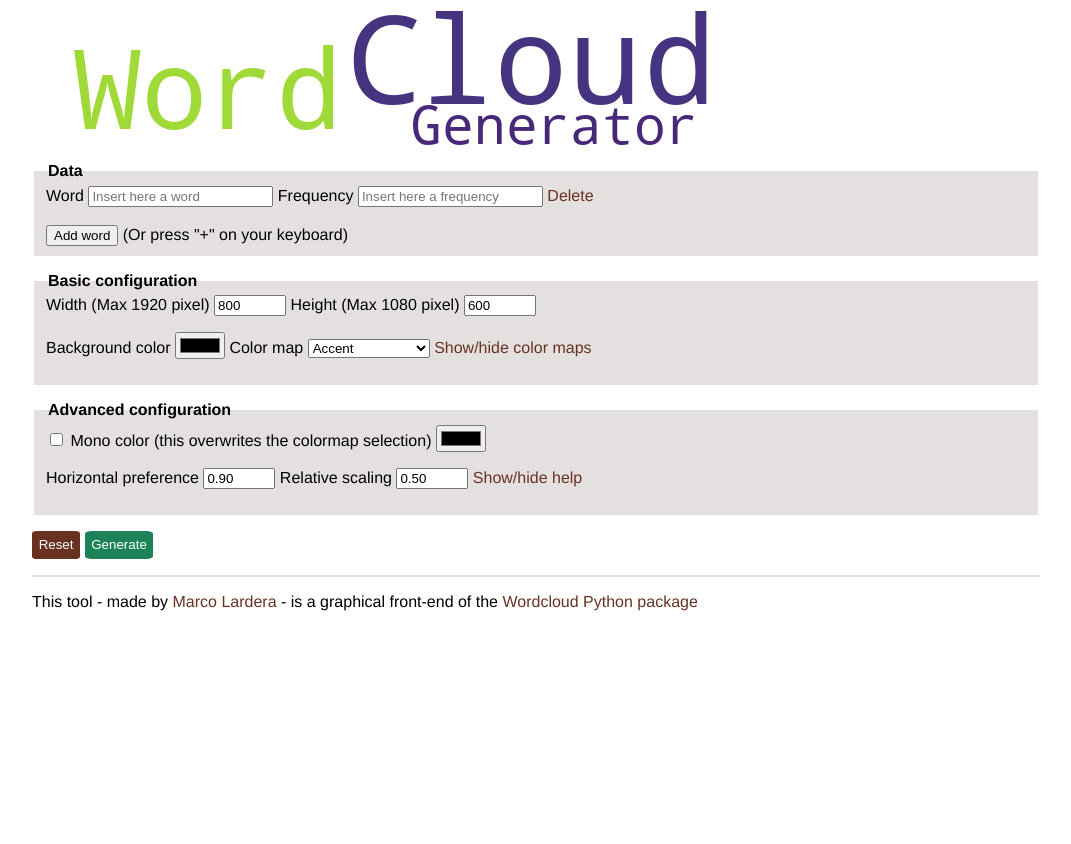
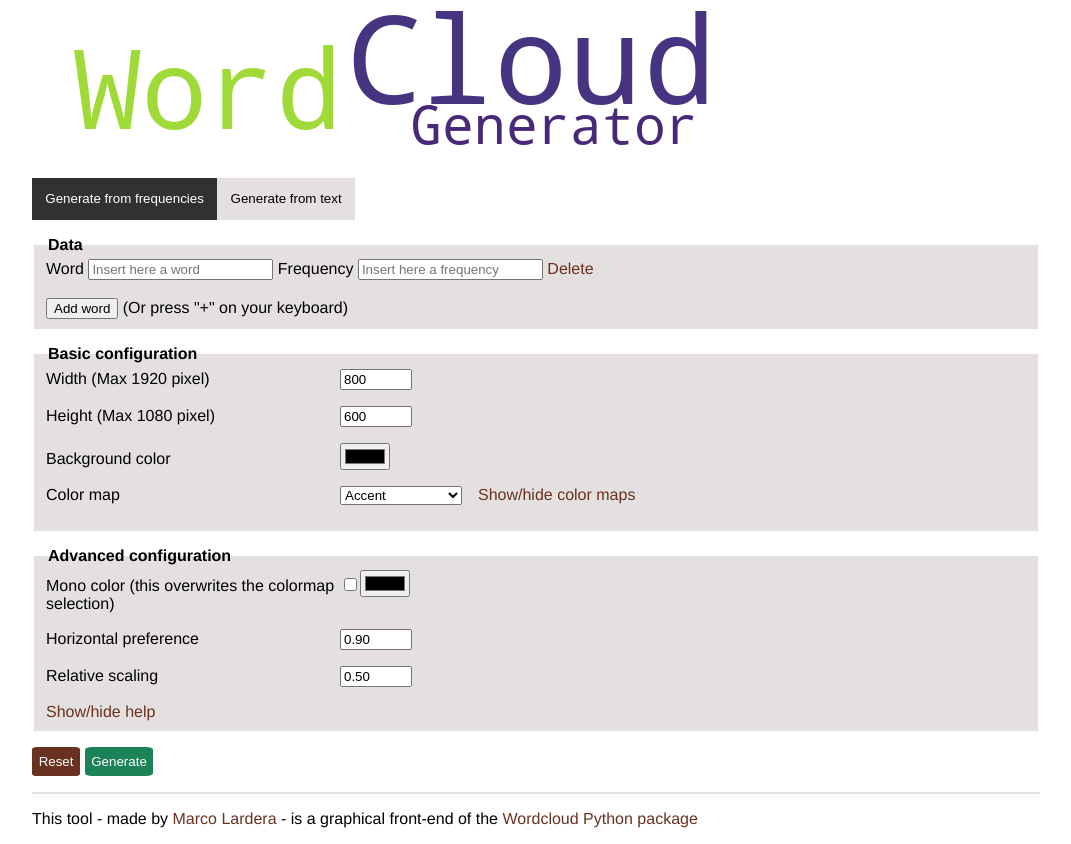
Before and after one commit to marcolardera/wordcloud, a Flask app: page / in a window 1280 px wide. Shown: the whole page, without its empty margins (104-1175 px from the left). Before the commit the page ends 611 px from the top, so only its background shows below. Run offline with Flask 2, Linux system fonts and the light colour scheme.

Commit message:
Added generate from text. Graphical improvements

```diff
--- a/main.py
+++ b/main.py
@@ -13,8 +13,8 @@ app=Flask (__name__)
 def main ():
     return render_template ("index.html", colormap_list=colormap_list, max_width=max_width, max_height=max_height)
 
-@app.route ("/generate", methods=["GET", "POST"])
-def generate ():
+@app.route ("/generate_from_frequencies", methods=["GET", "POST"])
+def generate_freq ():
     words=request.form.getlist ("word")
     freqs=request.form.getlist ("frequency")
     try:
@@ -29,7 +29,7 @@ def generate ():
     colormap=request.form ["colormap"]
     prefer_horizontal=float (request.form ["prefer_horizontal"])
     relative_scaling=float (request.form ["relative_scaling"])
-    monocolor_enabled=request.form.get ("monocolor-enabled")
+    monocolor_enabled=request.form.get ("monocolor_enabled")
     monocolor=request.form ["monocolor"]
 
     #Those checks are implemented for security reasons
@@ -63,5 +63,56 @@ def generate ():
 
     return render_template ("generate.html", img_b64=img_b64)
 
+@app.route ("/generate_from_text", methods=["GET", "POST"])
+def generate_text ():
+    input_text=request.form ["input_text"]
+    stopwords=request.form ["stopwords"]
+    stopwords=set (stopwords.splitlines())
+
+    width=int (request.form ["width"])
+    height=int (request.form ["height"])
+    max_words=int (request.form ["max_words"])
+    bgcolor=request.form ["bgcolor"]
+    colormap=request.form ["colormap"]
+    prefer_horizontal=float (request.form ["prefer_horizontal"])
+    relative_scaling=float (request.form ["relative_scaling"])
+    monocolor_enabled=request.form.get ("monocolor_enabled")
+    monocolor=request.form ["monocolor"]
+
+    #Those checks are implemented for security reasons
+    if width > max_width:
+        return f"Error: width > {max_width}"
+    if height > max_height:
+        return f"Error: height > {max_height}"
+
+    if monocolor_enabled == "on":
+        wc=WordCloud (
+        width=width,
+        height=height,
+        max_words=max_words,
+        colormap=colormap,
+        background_color=bgcolor,
+        prefer_horizontal=prefer_horizontal,
+        relative_scaling=relative_scaling,
+        color_func = lambda *args, **kwargs: monocolor,
+        stopwords=stopwords).generate_from_text (input_text)
+    else:
+        wc=WordCloud (
+        width=width,
+        height=height,
+        max_words=max_words,
+        colormap=colormap,
+        background_color=bgcolor,
+        prefer_horizontal=prefer_horizontal,
+        relative_scaling=relative_scaling,
+        stopwords=stopwords).generate_from_text (input_text)
+
+    wc_img=wc.to_image()
+    buff=BytesIO ()
+    wc_img.save (buff, format="PNG")
+    img_b64=base64.b64encode (buff.getvalue()).decode("utf-8")
+
+    return render_template ("generate.html", img_b64=img_b64)
+
 if __name__ == "__main__":
-    app.run ()
+    app.run (debug=True)
--- a/static/script.js
+++ b/static/script.js
@@ -10,8 +10,8 @@ function clone_row () {
   freq [freq.length -1].value="";
 }
 
-function show_colormaps () {
-  let div=document.getElementById ("colormaps");
+function show_accordion (id) {
+  let div=document.getElementById (id);
   if (div.style.display!="block") {
     div.style.display="block";
   }
@@ -20,14 +20,18 @@ function show_colormaps () {
   }
 }
 
-function show_help () {
-  let div=document.getElementById ("help");
-  if (div.style.display!="block") {
-    div.style.display="block";
-  }
-  else {
-    div.style.display="none";
-  }
+function activate_gen_freq () {
+  document.getElementById ("tab-gen-freq").className = "tab-active"
+  document.getElementById ("tab-gen-text").className = "tab-inactive"
+  document.getElementById ("btn-gen-freq").className = "tab-btn-active"
+  document.getElementById ("btn-gen-text").className = "tab-btn-inactive"
+}
+
+function activate_gen_text () {
+  document.getElementById ("tab-gen-freq").className = "tab-inactive"
+  document.getElementById ("tab-gen-text").className = "tab-active"
+  document.getElementById ("btn-gen-freq").className = "tab-btn-inactive"
+  document.getElementById ("btn-gen-text").className = "tab-btn-active"
 }
 
 document.addEventListener ("keydown", function (event) {
--- a/static/style.css
+++ b/static/style.css
@@ -2,6 +2,12 @@ body {
   padding-left: 10%;
   padding-right: 10%;
   font-family: Helvetica,sans-serif;
+}
+
+nav {
+  display: flex;
+  margin-top: 1em;
+  margin-bottom: 1em;
 }
 
 img {
@@ -12,6 +18,12 @@ fieldset {
   margin-bottom: 1em;
   background-color: #e4e0e0;
   border: 0;
+}
+
+textarea {
+  width: 100%;
+  height: 10em;
+  resize: none;
 }
 
 hr {
@@ -67,19 +79,47 @@ input[type=reset]:active {
   transform: translateY(4px);
 }
 
+.tab-inactive {
+  display: none;
+}
+
+.tab-btn-active {
+  background-color: #2f3230;
+  color: #ffffff;
+  padding: 1em;
+  border: 0;
+}
+
+.tab-btn-inactive {
+  background-color: #e4e0e0;
+  color: #000000;
+  padding: 1em;
+  border: 0;
+}
+
 .form-row {
   margin-bottom: 1em;
+  display:flex;
+  align-items: baseline;
+}
+
+.form-row label {
+  width: 30%;
 }
 
 .help-text {
   font-size: 0.9em;
 }
 
-#colormaps {
+.colormap-link {
+  margin-left: 1em;
+}
+
+#colormaps-1, #colormaps-2 {
   display: none;
 }
 
-#help {
+#help-1, #help-2 {
   display: none;
 }
 
--- a/templates/index.html
+++ b/templates/index.html
@@ -6,8 +6,10 @@
 
   <title>Wordcloud Generator</title>
   <meta charset="utf-8">
+  <meta name="description" content="A simple wordcloud generator">
+  <meta nanme="author" content="Marco Lardera">
+
   <link rel="stylesheet" href="static/style.css">
-
   <script type="text/javascript" src="static/script.js"></script>
 
 </head>
@@ -16,14 +18,20 @@
 
   <img src="static/logo.png" alt="Logo">
 
-  <form action="/generate" method="post">
+  <nav>
+    <button id="btn-gen-freq" class="tab-btn-active" onclick="activate_gen_freq ()">Generate from frequencies</button>
+    <button id="btn-gen-text" class="tab-btn-inactive" onclick="activate_gen_text ()">Generate from text</button>
+  </nav>
+
+  <div id="tab-gen-freq" class="tab-active">
+  <form action="/generate_from_frequencies" method="post">
 
     <fieldset>
     <legend><strong>Data</strong></legend>
     <div id="word-section">
       <div class="data-row">
-        Word <input type="text" name="word" placeholder="Insert here a word" required>
-        Frequency <input type="number" name="frequency" placeholder="Insert here a frequency" min="1" required>
+        <label>Word <input type="text" name="word" placeholder="Insert here a word" required></label>
+        <label>Frequency <input type="number" name="frequency" placeholder="Insert here a frequency" min="1" required></label>
         <a href="#" title="Delete this row" class="delete-button" onclick="if (document.getElementsByClassName('data-row').length > 1) this.parentNode.remove ()">Delete</a>
       </div>
     </div>
@@ -33,21 +41,28 @@
     <fieldset>
     <legend><strong>Basic configuration</strong></legend>
     <div class="form-row">
-      Width (Max {{max_width}} pixel) <input type="number" name="width" value="800" min="1" max="{{max_width}}">
-      Height (Max {{max_height}} pixel) <input type="number" name="height" value="600" min="1" max="{{max_height}}">
+      <label for="width">Width (Max {{max_width}} pixel)</label>
+      <input type="number" name="width" id="width" value="800" min="1" max="{{max_width}}">
     </div>
     <div class="form-row">
-      Background color <input type="color" name="bgcolor">
-      Color map
-    <select name="colormap">
+      <label for="height">Height (Max {{max_height}} pixel)</label>
+      <input type="number" name="height" id="height" value="600" min="1" max="{{max_height}}">
+    </div>
+    <div class="form-row">
+      <label for="bgcolor">Background color</label>
+      <input type="color" name="bgcolor" id="bgcolor">
+    </div>
+    <div class="form-row">
+      <label for="colormap">Color map</label>
+      <select name="colormap" id="colormap">
         {% for map in colormap_list %}
         <option value="{{map}}">{{map}}</option>
         {% endfor %}
       </select>
-    <a href="#" onclick="show_colormaps()" title="Show/hide color maps">Show/hide color maps</a>
+      <a href="javascript:void(0);" class="colormap-link" onclick="show_accordion('colormaps-1')" title="Show/hide color maps">Show/hide color maps</a>
     </div>
 
-    <div id="colormaps">
+    <div id="colormaps-1">
       <img src="static/colormap1.webp"><br>
       <img src="static/colormap2.webp"><br>
       <img src="static/colormap3.webp"><br>
@@ -62,14 +77,20 @@
     <fieldset>
     <legend><strong>Advanced configuration</strong></legend>
     <div class="form-row">
-      <input type="checkbox" name="monocolor-enabled">
-      Mono color (this overwrites the colormap selection) <input type="color" name="monocolor">
+      <label for="monocolor_enabled">Mono color (this overwrites the colormap selection)</label>
+      <input type="checkbox" name="monocolor_enabled" id="monocolor_enabled">
+      <input type="color" name="monocolor">
     </div>
     <div class="form-row">
-      Horizontal preference <input type="number" name="prefer_horizontal" value="0.90" min="0" max="1" step="0.01">
-      Relative scaling <input type="number" name="relative_scaling" value="0.50" min="0" max="1" step="0.01">
-      <a href="#" onclick="show_help ()" title="Show/hide help">Show/hide help</a>
-      <div id="help">
+      <label for="prefer_horizontal">Horizontal preference</label>
+      <input type="number" name="prefer_horizontal" id="prefer_horizontal" value="0.90" min="0" max="1" step="0.01">
+    </div>
+    <div class="form-row">
+      <label for="relative_scaling">Relative scaling</label>
+      <input type="number" name="relative_scaling" id="relative_scaling" value="0.50" min="0" max="1" step="0.01">
+    </div>
+    <a href="javascript:void(0);" onclick="show_accordion('help-1')" title="Show/hide help">Show/hide help</a>
+    <div id="help-1">
       <h5>Horizontal preference</h5>
       <p class="help-text">The ratio of times that the algorithm tries to fit the words horizontal instead of vertical. If set to "1" vertical words will not be generated.</p>
       <h5>Relative scaling</h5>
@@ -79,6 +100,91 @@
         Setting relative scaling somewhere in the middle between 0 and 1 will produce the best results from an aesthetic point of view.
       </p>
     </div>
+
+    </fieldset>
+
+    <input type="reset" value="Reset">
+    <input type="submit" value="Generate">
+
+  </form>
+  </div>
+
+  <div id="tab-gen-text" class="tab-inactive">
+  <form action="/generate_from_text" method="post">
+
+    <fieldset>
+    <legend><strong>Data</strong></legend>
+    <label for="input-text">Text</label>
+    <textarea name="input_text" id="input_text" placeholder="Insert here the input text" required></textarea>
+    <label for="stopwords">Stopwords (optional)</label>
+    <textarea name="stopwords" id="stopwords" placeholder="Insert here a list of stopwords - one per line"></textarea>
+    </fieldset>
+
+    <fieldset>
+    <legend><strong>Basic configuration</strong></legend>
+    <div class="form-row">
+      <label for="width">Width (Max {{max_width}} pixel)</label>
+      <input type="number" name="width" id="width" value="800" min="1" max="{{max_width}}">
+    </div>
+    <div class="form-row">
+      <label for="height">Height (Max {{max_height}} pixel)</label>
+      <input type="number" name="height" id="height" value="600" min="1" max="{{max_height}}">
+    </div>
+    <div class="form-row">
+      <label for="max_words">Maximum number of words</label>
+      <input type="number" name="max_words" id="max_words" value="200" min="1">
+    </div>
+    <div class="form-row">
+      <label for="bgcolor">Background color</label>
+      <input type="color" name="bgcolor" id="bgcolor">
+    </div>
+    <div class="form-row">
+      <label for="colormap">Color map</label>
+      <select name="colormap" id="colormap">
+        {% for map in colormap_list %}
+        <option value="{{map}}">{{map}}</option>
+        {% endfor %}
+      </select>
+      <a href="javascript:void(0);" class="colormap-link" onclick="show_accordion('colormaps-2')" title="Show/hide color maps">Show/hide color maps</a>
+    </div>
+
+    <div id="colormaps-2">
+      <img src="static/colormap1.webp"><br>
+      <img src="static/colormap2.webp"><br>
+      <img src="static/colormap3.webp"><br>
+      <img src="static/colormap4.webp"><br>
+      <img src="static/colormap5.webp"><br>
+      <img src="static/colormap6.webp"><br>
+      <img src="static/colormap7.webp">
+    </div>
+
+    </fieldset>
+
+    <fieldset>
+    <legend><strong>Advanced configuration</strong></legend>
+    <div class="form-row">
+      <label for="monocolor_enabled">Mono color (this overwrites the colormap selection)</label>
+      <input type="checkbox" name="monocolor_enabled" id="monocolor_enabled">
+      <input type="color" name="monocolor">
+    </div>
+    <div class="form-row">
+      <label for="prefer_horizontal">Horizontal preference</label>
+      <input type="number" name="prefer_horizontal" id="prefer_horizontal" value="0.90" min="0" max="1" step="0.01">
+    </div>
+    <div class="form-row">
+      <label for="relative_scaling">Relative scaling</label>
+      <input type="number" name="relative_scaling" id="relative_scaling" value="0.50" min="0" max="1" step="0.01">
+    </div>
+    <a href="javascript:void(0);" onclick="show_accordion('help-2')" title="Show/hide help">Show/hide help</a>
+    <div id="help-2">
+      <h5>Horizontal preference</h5>
+      <p class="help-text">The ratio of times that the algorithm tries to fit the words horizontal instead of vertical. If set to "1" vertical words will not be generated.</p>
+      <h5>Relative scaling</h5>
+      <p class="help-text">
+        If this parameter is set to "1", font size of the words will be directly proportional to the frequencies.
+        If set to "0", only word ranking will be relevant for determining the font size.
+        Setting relative scaling somewhere in the middle between 0 and 1 will produce the best results from an aesthetic point of view.
+      </p>
     </div>
     </fieldset>
 
@@ -86,6 +192,7 @@
     <input type="submit" value="Generate">
 
   </form>
+  </div>
 
   <hr>
   <p>This tool - made by <a href="mailto:larderamarco@hotmail.com">Marco Lardera</a> - is a graphical front-end of the <a href="https://amueller.github.io/word_cloud/">Wordcloud Python package</a></p>
```
Also changed, not shown: templates/generate.html (+4 -0 lines). Lines whose indentation alone changed are shown as unchanged.
